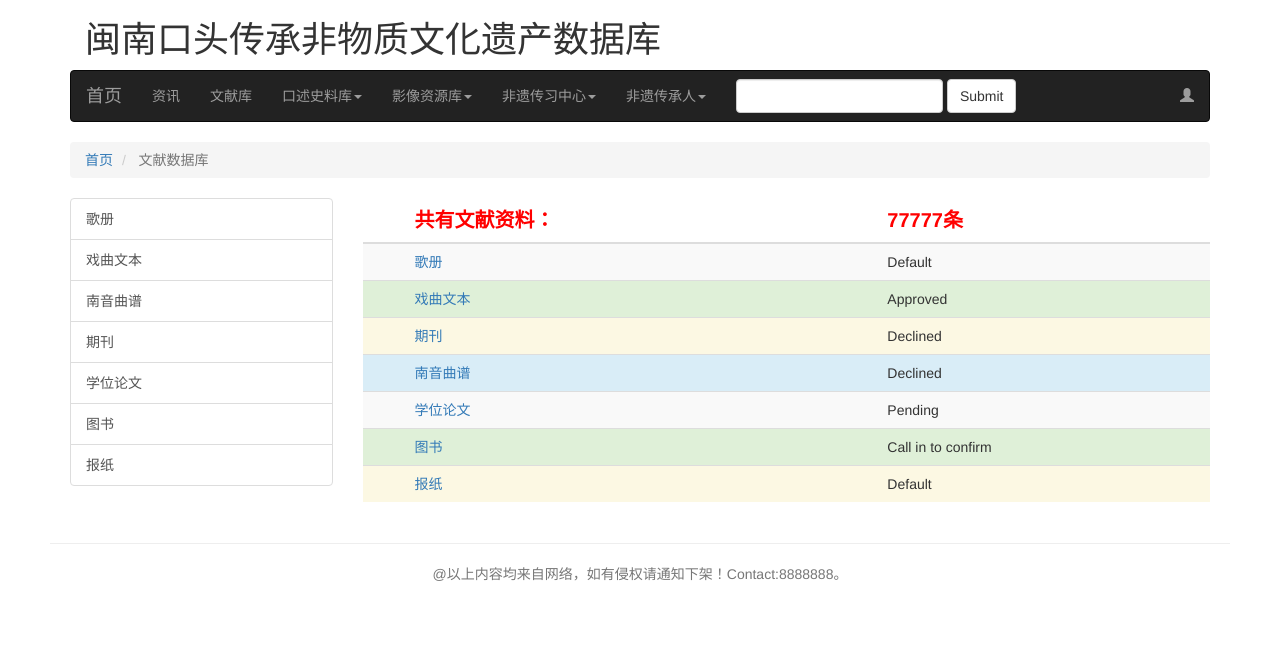
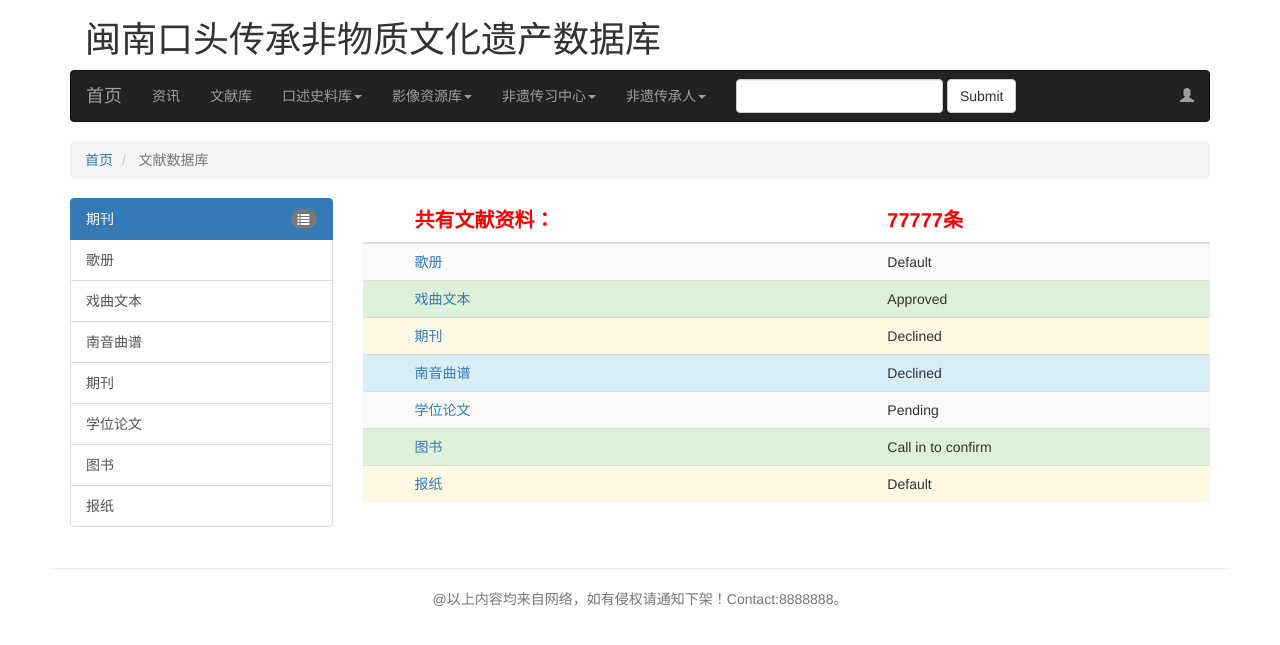
Before and after one commit to mortersen/guanyinshan, a Django app: page /documentdb/ in a window 1280 px wide. Shown: the top 645 px of the page. Run offline with Django 3.2, Linux system fonts and the light colour scheme; some libraries are stand-ins or nearby versions.

Commit message:
增加折叠左侧栏

```diff
--- a/template/documentdb/documentdb_main.html
+++ b/template/documentdb/documentdb_main.html
@@ -24,11 +24,19 @@
             </div>
             <div>
                 <div class="col-sm-3">
-                    <div class="list-group side-bar">
+                    <div class="list-group side-bar" id="documentdb_side-bar">
+                        <div class="list-group-item active" >期刊
+                            <a data-toggle="collapse" data-parent="#documentdb_side-bar" href="#collapseone"><span class="badge pull-right"><span class="glyphicon glyphicon-list"></span></span></a>
+                            <div id="collapseone"  class="collapse  list-group" >
+                                <a class="list-group-item " href="{% url 'DocumentDB:nanyinopern' %}">南音曲谱</a>
+                                <a class="list-group-item "  href="{% url 'DocumentDB:periodical' %}">期刊</a>
+                            </div>
+                        </div>
                         <a class="list-group-item " href="{% url 'DocumentDB:songbook' %}">歌册</a>
                         <a class="list-group-item " href="{% url 'DocumentDB:operatext' %}">戏曲文本</a>
                         <a class="list-group-item " href="{% url 'DocumentDB:nanyinopern' %}">南音曲谱</a>
-                        <a class="list-group-item " href="{% url 'DocumentDB:periodical' %}">期刊</a>
+                        <a class="list-group-item "  href="{% url 'DocumentDB:periodical' %}">期刊</a>
+
                         <a class="list-group-item " href="{% url 'DocumentDB:dissertation' %}">学位论文</a>
                         <a class="list-group-item " href="{% url 'DocumentDB:books' %}">图书</a>
                         <a class="list-group-item " href="{% url 'DocumentDB:newspaper' %}">报纸</a>
@@ -147,4 +155,5 @@
         </div>
     </div>
 
+
 {% endblock %}
```
Also changed, not shown: static/css/myself.css (line endings or trailing spaces).
